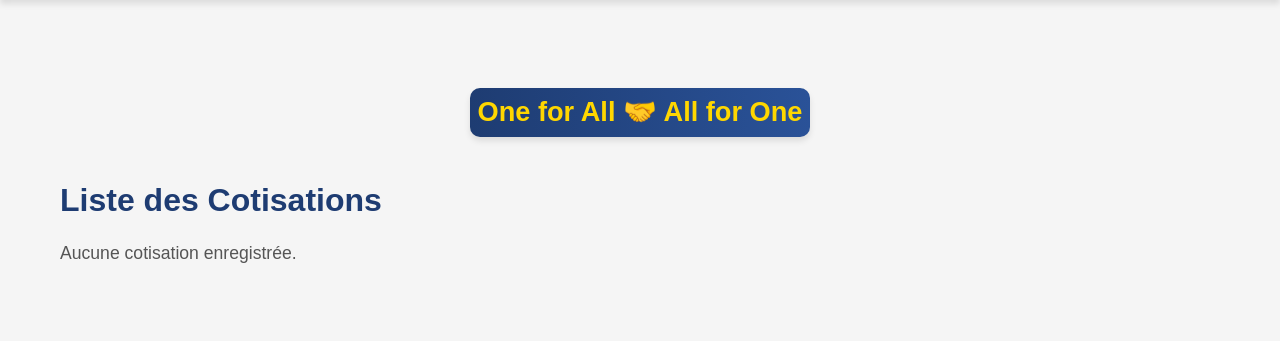
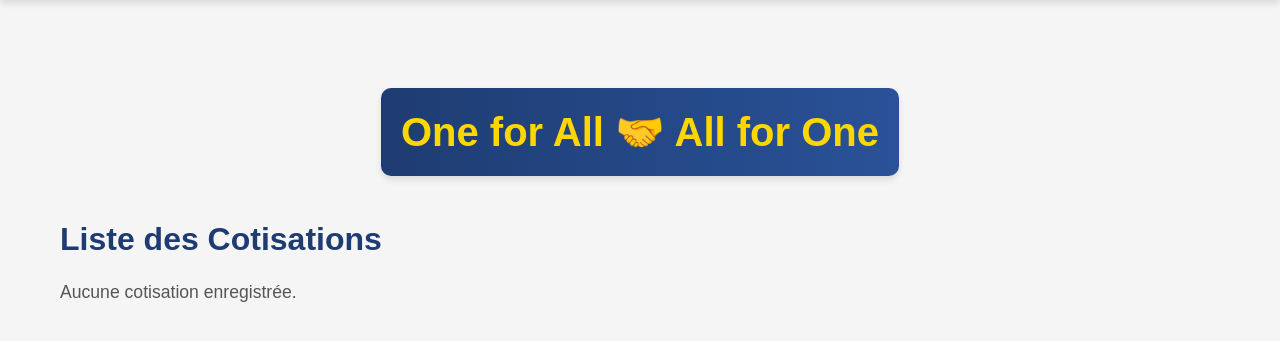
Before and after one commit to Djibsonbecks19/Ndogou_3ieme_Edition, a PHP site: page / in a window 1280 px wide. Shown: the part 98-439 px from the top of the page. Run offline with PHP 8.4, Linux system fonts and the light colour scheme.

Commit message:
HTML version of the website

```diff
--- a/index.html
+++ b/index.html
@@ -44,7 +44,7 @@
 
     <div class="container mt-4">
         <div class="container text-center my-4">
-            <div class="badge text-bg-secondary bg-dark py-2 px-2">
+            <div class="badge">
                 <h1 class="display-4 mb-0">One for All 🤝 All for One</h1>
             </div>
         </div>
--- a/styles.css
+++ b/styles.css
@@ -40,12 +40,31 @@ body {
 }
 
 /* Header Styles */
+.text-center {
+    display: flex;
+    justify-content: center;
+    align-items: center;
+    text-align: center;
+}
+
+/* Ensure the badge itself is centered */
 .badge {
-    background: linear-gradient(90deg, #1e3c72, #2a5298);
-    color: #fff;
+    display: inline-block;
     padding: 20px;
     border-radius: 10px;
     box-shadow: 0 4px 6px rgba(0, 0, 0, 0.1);
+    background: linear-gradient(90deg, #1e3c72, #2a5298);
+    color: #fff;
+    text-align: center;
+}
+
+/* Ensure the text inside the badge is centered */
+.badge h1 {
+    margin: 0;
+    font-size: 2.5rem;
+    font-weight: 700;
+    color: #ffd700;
+    white-space: nowrap; /* Prevents text from wrapping */
 }
 
 .display-4 {
```
